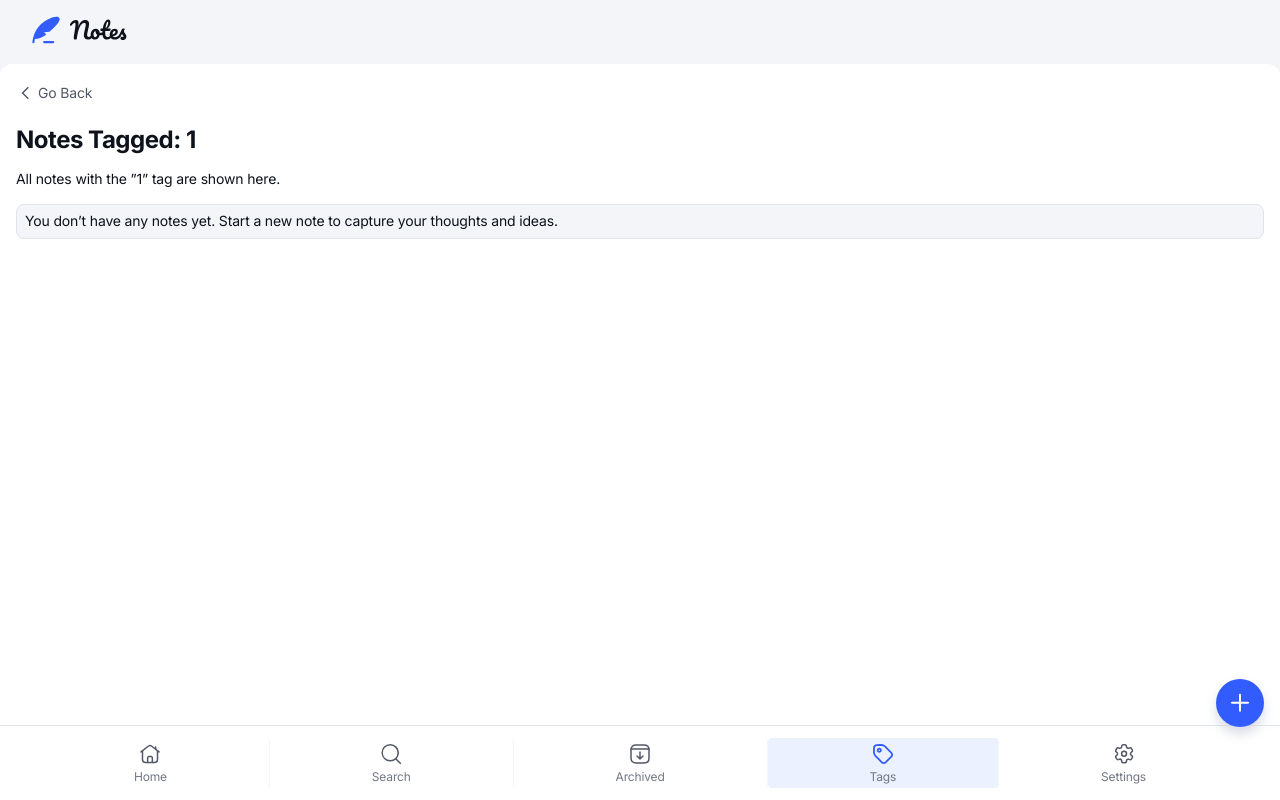
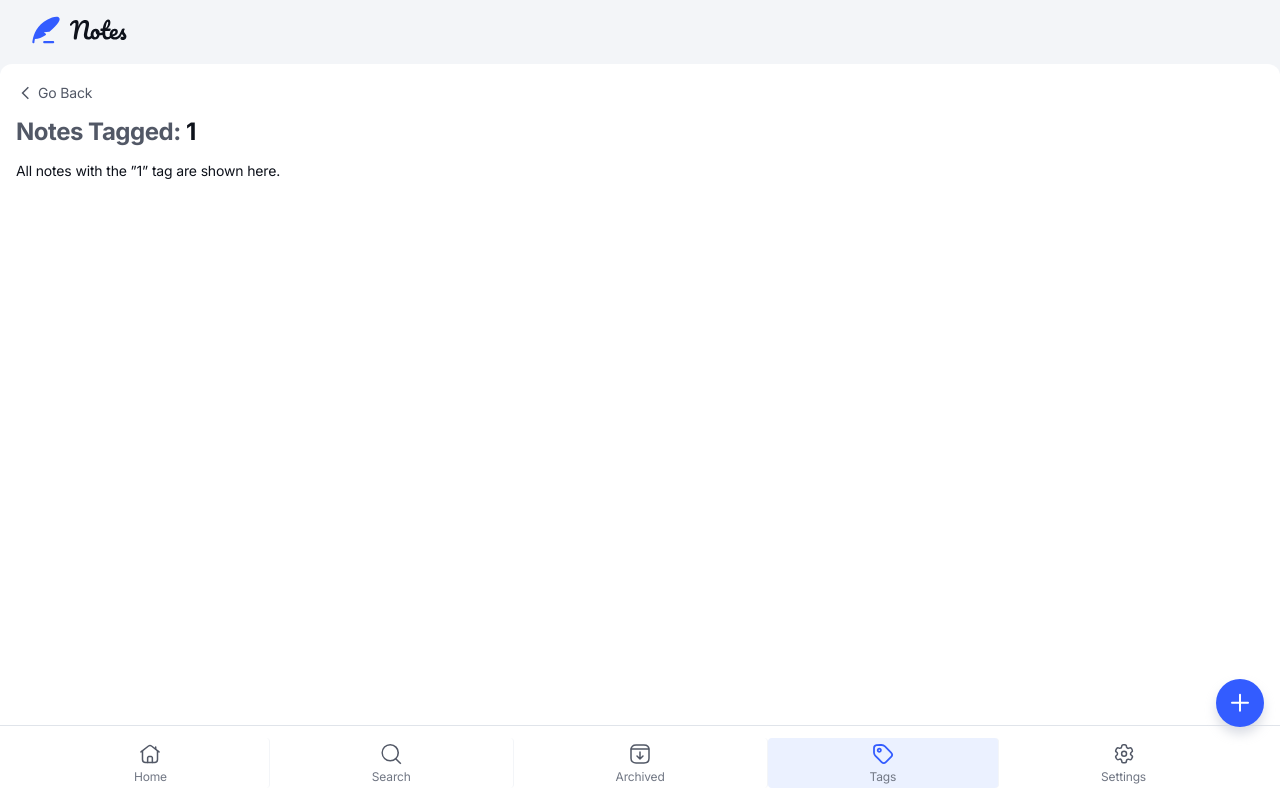
Before and after one commit to vicaleksa/note-taking-web-app, a React app: page /tags/1 in a window 1280 px wide. Built offline with nearby package versions, Linux system fonts and the light colour scheme.

Commit message:
add notes by tag page

```diff
--- a/src/index.tsx
+++ b/src/index.tsx
@@ -10,6 +10,7 @@ import NoteDetail from './pages/NoteDetail';
 import Search from './pages/Search';
 import Archive from './pages/Archive';
 import TagsOverview from './pages/TagsOverview';
+import NotesByTag from './pages/NotesByTag';
 
 function App() {
     return (
@@ -27,7 +28,7 @@ function App() {
                     <Route path="/archive/:id" element={<NoteDetail archived />} />
 
                     <Route path="/tags" element={<TagsOverview />} />
-                    <Route path="/tags/:tagId" element={<Notes showNotesByTag />} />
+                    <Route path="/tags/:tagId" element={<NotesByTag />} />
                     <Route path="/tags/:tagId/:id" element={<NoteDetail />} />
                 </Route>
             </Routes>
--- /dev/null
+++ b/src/pages/NotesByTag/index.tsx
@@ -0,0 +1,35 @@
+import { useParams } from 'react-router';
+import styles from './style.module.css';
+import BackLink from '../../components/BackLink';
+import FloatingActionButton from '../../components/FloatingActionButton';
+import getNotesFromStorage from '../../utils/getNotesFromStorage';
+import NoteList from '../../components/NoteList';
+
+export default function NotesByTag() {
+    const { tagId } = useParams();
+
+    const storageNotes = getNotesFromStorage();
+    const notes = storageNotes.filter((note) => note.tags.some((tag) => tag.toLowerCase() === tagId?.toLowerCase()));
+
+    return (
+        <>
+            <BackLink />
+            <h1 className={styles.title}>
+                Notes Tagged:
+                {' '}
+                <span className={styles.tag}>{tagId}</span>
+            </h1>
+            <p className={styles.description}>
+                All notes with the ”
+                {tagId}
+                ” tag are shown here.
+            </p>
+            <NoteList notes={notes} />
+            <FloatingActionButton
+                size="small"
+                ariaLabel="Create a new note"
+                icon="plus"
+            />
+        </>
+    );
+}
--- /dev/null
+++ b/src/pages/NotesByTag/style.module.css
@@ -0,0 +1,16 @@
+.title {
+    font: var(--text-sans-serif-preset1);
+    letter-spacing: var(--letter-spacing-preset1);
+    margin-top: var(--spacing-050);
+    margin-bottom: var(--spacing-200);
+    color: var(--clr-neutral-600);
+}
+
+.tag {
+    color: var(--clr-neutral-950);
+}
+
+.description {
+    padding-bottom: var(--spacing-200);
+    font: var(--text-sans-serif-preset4);
+}
```
